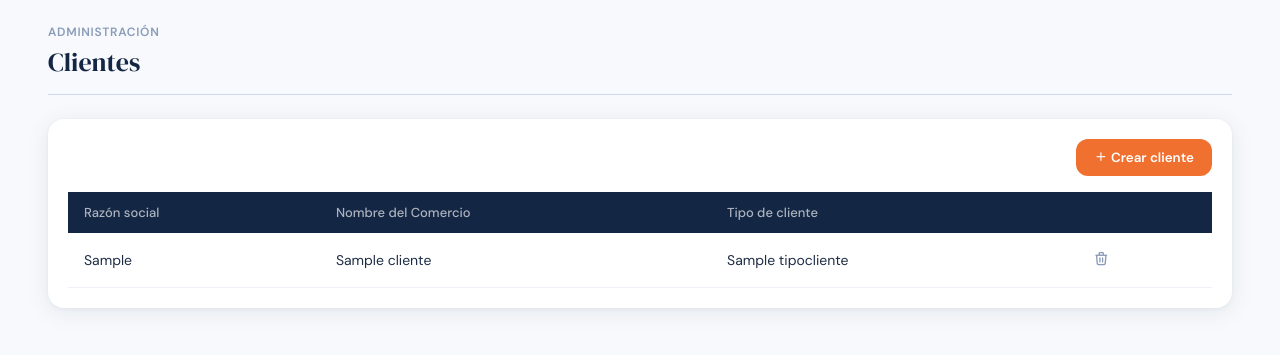
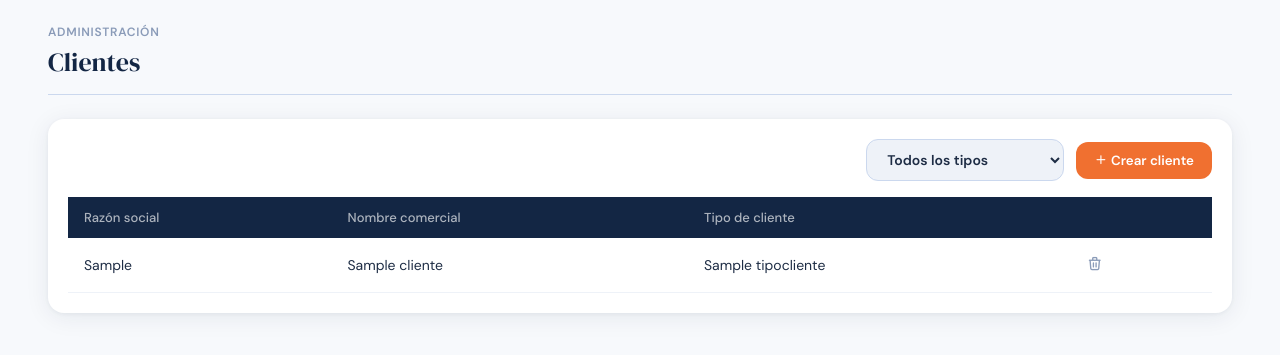
Before and after one commit to lopezmaty/brot_panel, a Django app: page /panel/clientes/ in a window 1280 px wide. Shown: the part 52-407 px from the top of the page. Run offline with Django 5.2, Linux system fonts and the light colour scheme; a user stored in the database is signed in; tables that the repository leaves empty hold one stand-in row (values such as "Sample post").

Commit message:
clientes.html: filtro por tipo de cliente en JS, ajustes de espaciado en toolbar

```diff
--- a/frontend/views.py
+++ b/frontend/views.py
@@ -6,7 +6,7 @@ import requests
 from django.contrib.auth.tokens import PasswordResetTokenGenerator
 from django.utils.http import urlsafe_base64_decode
 from django.utils.encoding import force_str
-from sistema_pedidos.models import Cliente
+from sistema_pedidos.models import Cliente, TipoCliente
 
 @login_required(login_url='login')
 def dashboard_view(request):
@@ -78,7 +78,8 @@ def establecer_password_view(request, uid, token):
 def clientes_view(request):
     if request.user.perfil.rol == 'admin' or request.user.perfil.rol == 'colab':
         clientes = Cliente.objects.all().order_by('razon_social')
-        response = render(request, 'clientes.html', {'clientes': clientes})
+        tipos_cliente = TipoCliente.objects.all()
+        response = render(request, 'clientes.html', {'clientes': clientes, 'tipos_cliente': tipos_cliente})
         return response
     else:
         response = redirect('dashboard')
--- a/static/css/base.css
+++ b/static/css/base.css
@@ -582,6 +582,8 @@ tbody td {
 .usuarios-toolbar {
   display: flex;
   justify-content: flex-end;
+  align-items: center;
+  gap: 12px;
   margin-bottom: 16px;
 }
 
@@ -656,3 +658,15 @@ tbody td {
 .modal-actions button {
   flex: 1;
 }
+
+.filtro-select {
+  padding: 10px 32px 10px 16px;
+  border-radius: 12px;
+  border: 1.5px solid var(--border);
+  background: var(--gray100);
+  color: var(--gray800);
+  font-family: 'DM Sans', sans-serif;
+  font-weight: 600;
+  font-size: 14px;
+  cursor: pointer;
+}
--- a/static/js/clientes.js
+++ b/static/js/clientes.js
@@ -32,3 +32,17 @@ document.querySelectorAll('.btn-delete').forEach(function (boton) {
     borrarCliente(clienteId);
   });
 });
+
+document.getElementById('filtroTipoCliente').addEventListener('change', function () {
+  const tipoElegido = this.value;
+  const filas = document.querySelectorAll('tbody tr');
+
+  filas.forEach(function (fila) {
+    const tipoDeLaFila = fila.dataset.tipoCliente;
+    if (tipoElegido === 'todos' || tipoDeLaFila === tipoElegido) {
+      fila.style.display = '';
+    } else {
+      fila.style.display = 'none';
+    }
+  });
+});
--- a/templates/clientes.html
+++ b/templates/clientes.html
@@ -12,6 +12,12 @@
 
 <div class="card">
   <div class="usuarios-toolbar">
+    <select id="filtroTipoCliente" class="filtro-select">
+      <option value="todos">Todos los tipos</option>
+      {% for tipo in tipos_cliente %}
+        <option value="{{ tipo.nombre }}">{{ tipo.nombre }}</option>
+      {% endfor %}
+    </select>
     <button class="btn-primary" id="btnCrearCliente">
       <i class="ti ti-plus"></i> Crear cliente
     </button>
@@ -21,14 +27,14 @@
     <thead>
       <tr>
         <th>Razón social</th>
-        <th>Nombre del Comercio</th>
+        <th>Nombre comercial</th>
         <th>Tipo de cliente</th>
         <th></th>
       </tr>
     </thead>
     <tbody>
       {% for c in clientes %}
-      <tr>
+      <tr data-tipo-cliente="{{ c.tipo_cliente.nombre }}">
         <td>{{ c.razon_social }}</td>
         <td>{{ c.nombre_comercio }}</td>
         <td>{{ c.tipo_cliente.nombre }}</td>
```
